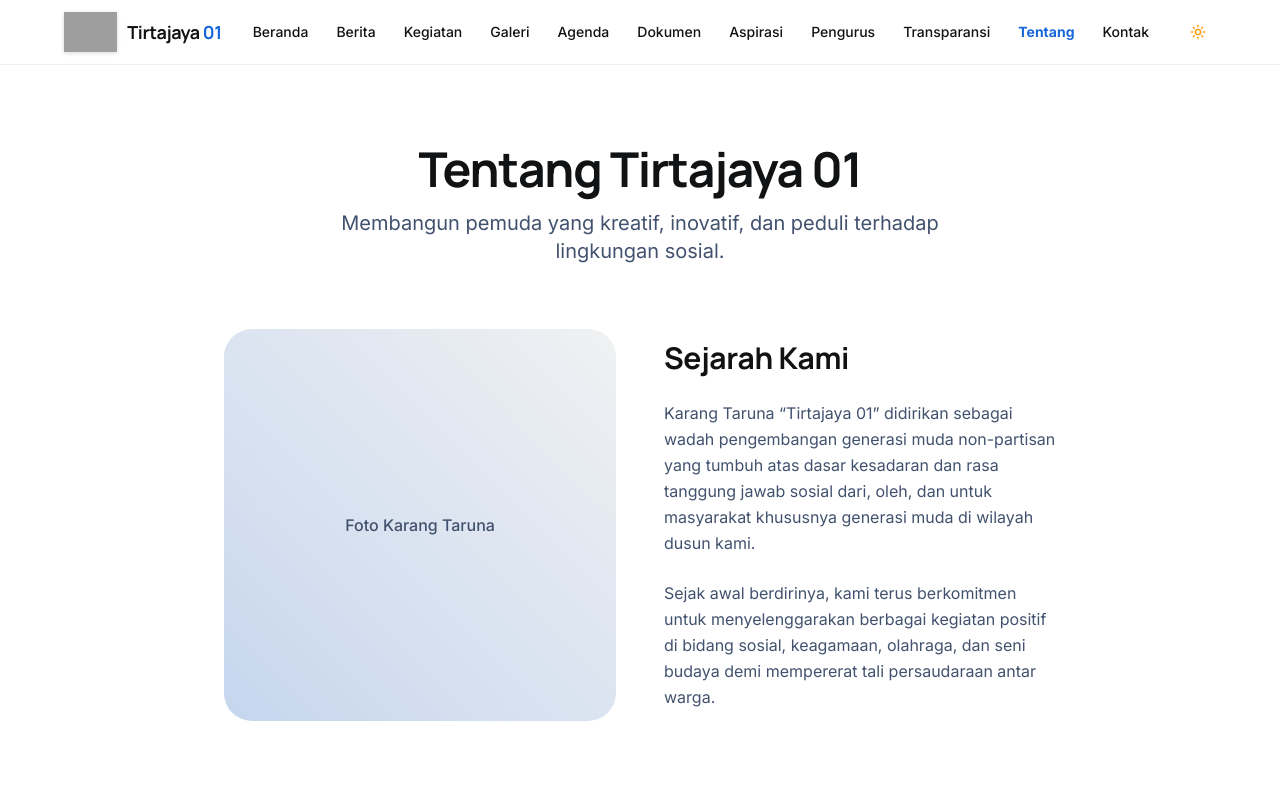
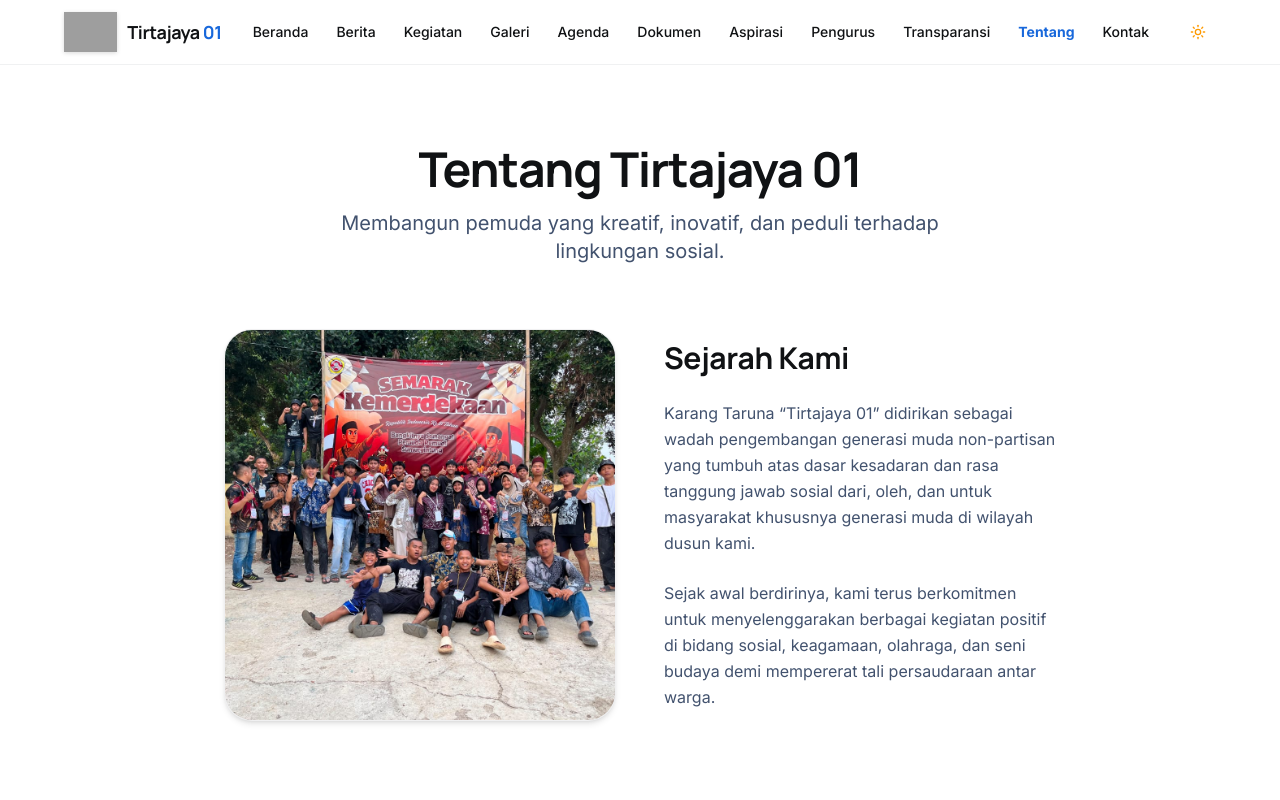
Before and after one commit to DendiSt/web-kartar, a Next.js app: page /tentang in a window 1280 px wide. Shown: the top 800 px of the page. Built offline with nearby package versions, Linux system fonts and the light colour scheme; grey boxes are pictures that could not be loaded.

Commit message:
feat(tentang): add real Karang Taruna group photo to Tentang Kami page

```diff
--- a/app/(public)/tentang/page.tsx
+++ b/app/(public)/tentang/page.tsx
@@ -1,3 +1,5 @@
+
+import Image from 'next/image'
 
 export const metadata = {
   title: 'Tentang Kami | Tirtajaya 01'
@@ -14,12 +16,15 @@ export default function TentangPage() {
       </div>
 
       <div className="grid md:grid-cols-2 gap-8 md:gap-12 items-center">
-        <div className="aspect-square relative rounded-2xl overflow-hidden bg-muted">
-          {/* Replace this placeholder with a real group photo from your storage later */}
-          <div className="absolute inset-0 bg-gradient-to-tr from-primary/20 to-secondary/20" />
-          <div className="absolute inset-0 flex items-center justify-center">
-            <span className="text-muted-foreground font-medium">Foto Karang Taruna</span>
-          </div>
+        <div className="aspect-4/3 sm:aspect-square relative rounded-2xl overflow-hidden bg-muted shadow-md border border-border/80 group">
+          <Image
+            src="/images/fotokartar.jpeg"
+            alt="Foto Bersama Pemuda Karang Taruna Tirtajaya 01"
+            fill
+            className="object-cover group-hover:scale-105 transition-transform duration-500"
+            sizes="(max-width: 768px) 100vw, 450px"
+            priority
+          />
         </div>
         <div className="space-y-4 md:space-y-6">
           <h2 className="text-2xl sm:text-3xl font-bold font-heading">Sejarah Kami</h2>
```
Also changed, not shown: public/images/fotokartar.jpeg (added).
